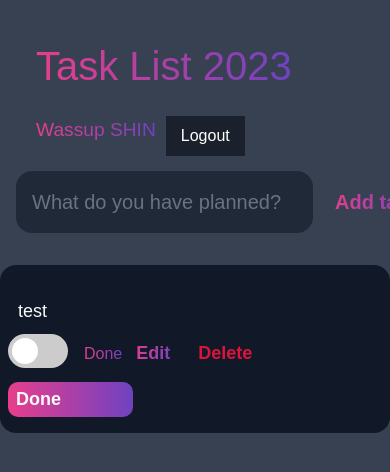
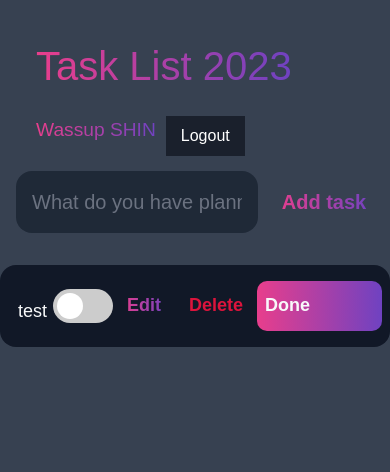
Before and after one commit to AdithamaMulia/tudulis, a PHP site: page / in a window 390 px wide; the page is wider, and only the part inside the window is pictured. Shown: the top 472 px of that part. Run offline with PHP 8.4, Linux system fonts and the light colour scheme; a user stored in the database is signed in; data comes from the database, SQL or seed files in the repository.

Commit message:
Add files via upload

```diff
--- a/index.php
+++ b/index.php
@@ -36,21 +36,6 @@ if(isset($_SESSION['user_id'])){
     <title>Task List 2021</title>
     <link rel="stylesheet" type="text/css" href="style.css">
     <link rel="stylesheet" href="https://maxcdn.bootstrapcdn.com/bootstrap/4.5.2/css/bootstrap.min.css">
-    <style>
-        .task {
-            display: flex;
-            flex-direction: row;
-            align-items: flex-start;
-        }
-
-        @media (max-width: 768px) {
-            .task {
-                flex-direction: column;
-                align-items: flex-start;
-                margin-bottom: 20px;
-            }
-        }
-    </style>
 </head>
 <body style="background-color: #374151;">
 
@@ -81,12 +66,14 @@ if(isset($_SESSION['user_id'])){
 			type="text"
 			name="new-task-input"
 			id="new-task-input"
+            style="width:100%; max-width:650px;"
 			placeholder="What do you have planned?"
 			required/>
 			<input type="hidden" name="user_id" value="<?php echo $user_id; ?>">
 		<input
 			type="submit"
 			id="new-task-submit"
+            style="width:100%; max-width:100px;"
 			value="Add task" />
 	</form>
 </header>
@@ -95,16 +82,13 @@ if(isset($_SESSION['user_id'])){
 	<?php foreach ($tasks as $task) { ?>
 		<div class="task">
 			<div class="content mt-3">
-				<input type="text" class="text" value="<?php echo $task['task_name']; ?>" data-task-id="<?php echo $task['id_task']; ?>" readonly>
+				<input type="text" class="text" style="width:100%; min-width: 150px;" value="<?php echo $task['task_name']; ?>" data-task-id="<?php echo $task['id_task']; ?>" readonly>
 			</div>
 			<div class="actions">
             <label class="switch mt-2">
             <input type="checkbox" class="toggleSwitch" data-task-id="<?php echo $task['id_task']; ?>" value="<?php echo ($task['task_status']) ?>">
             <span class="slider"></span>
             </label>
-            <p style="background-image: linear-gradient(to right, var(--pink), var(--purple));
-                -webkit-background-clip: text;
-                -webkit-text-fill-color: transparent;" class="mt-3 ml-3" >Done</p>
             <button class="edit">Edit</button>
 				<button class="delete" data-task-id="<?php echo $task['id_task']; ?>">Delete</button>
 				<select class="status" id="status-select-<?php echo $task['id_task']; ?>" name="task_status[]">
@@ -140,7 +124,6 @@ function updateTaskDone(taskId) {
         if (response.ok) {
             window.location.reload();
         } else {
-            // Handle errors if needed
         }
     })
     .catch(error => {
@@ -169,7 +152,6 @@ function deleteTaskFromDatabase(taskId) {
         if (response.ok) {
             window.location.reload();
         } else {
-            // Handle errors if needed
         }
     })
     .catch(error => {
--- a/style.css
+++ b/style.css
@@ -109,6 +109,10 @@ main {
 
 .task .content {
 	flex: 1 1 0%;
+    width: 70%;
+    white-space: normal; /* Prevent text from wrapping to the next line */
+    overflow: auto; /* Hide overflowing text */
+    text-overflow: ellipsis;
 }
 
 .task .content .text {
@@ -117,6 +121,11 @@ main {
 	width: 100%;
 	display: block;
 	transition: 0.4s;
+    white-space: normal;
+    text-overflow: ellipsis;
+    max-width: 100px;
+    overflow: auto;
+    overflow-x: auto;
 }
 
 .task .content .text:not(:read-only) {
```
